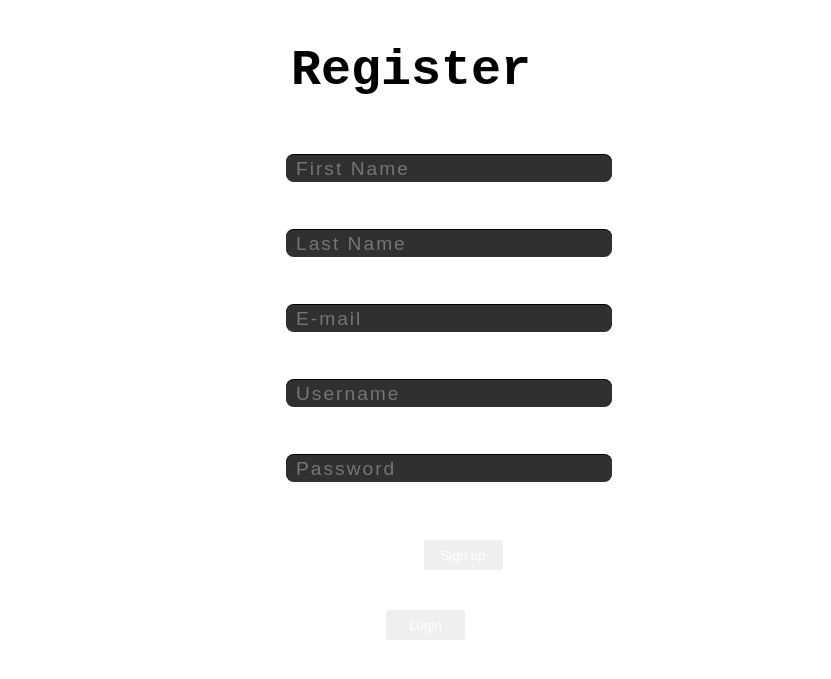
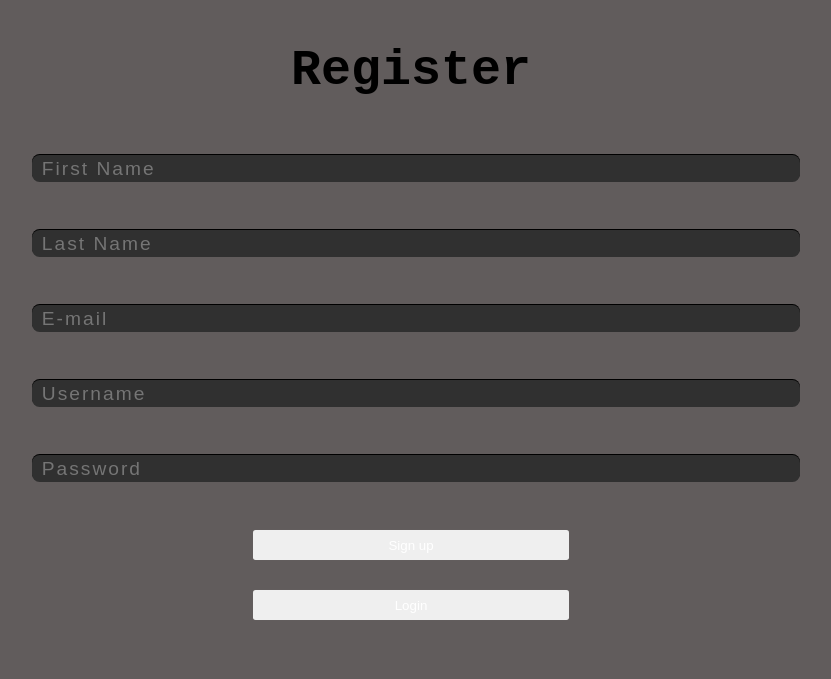
Before and after one commit to kroutled/Camagru, a PHP site: page / in a window 1280 px wide. Shown: the top 679 px of the page, without its empty margins (229-1060 px from the left). Run offline with PHP 8.4, Linux system fonts and the light colour scheme; data that the repository does not hold is empty.

Commit message:
css update

```diff
--- a/index.php
+++ b/index.php
@@ -7,6 +7,7 @@
 </head>
 <body>
     <h2 class="suhead">Register</h2>
+    <div class="form">
         <form method="POST">
             <div class="input"><input type="text" name="first" placeholder="First Name"></div></br>
             <div class="input"><input type="text" name="last" placeholder="Last Name"></div></br>
@@ -17,8 +18,9 @@
                 <button type="submit" name="submit" value="ok">Sign up</button></br>
             </div>
         </form>
+    </div>
         <div class="logbut">
-        <a href="login.php"><button type="submit">Login</button></a>
+            <a href="login.php"><button id="login_but" type="submit">Login</button></a>
         </div>
 </body>
 </html>
--- a/login.php
+++ b/login.php
@@ -16,7 +16,7 @@
             </div>
         </form>
         <div class="logbut">
-        <a href="index.php"><button class="logbut" type="submit">Sign up</button></a>
+        <a href="index.php"><button type="submit">Sign up</button></a>
         </div>
 </body>
 </html>
--- a/style.css
+++ b/style.css
@@ -1,5 +1,5 @@
 body {
-    background-color: white;
+    background-color: rgb(97, 92, 92);
 }
 
 .suhead {
@@ -17,7 +17,7 @@ input {
     -webkit-box-shadow: 0 -1px 0 0px #000;
     box-shadow: 0 -1px 0 0px #000;
     border: none;
-    width: 316px;
+    width: 100%;
     height: 27px;
     margin: 15px 0;
     color: #fff;
@@ -28,7 +28,7 @@ input {
 }
 
 button {
-    width: 79px;
+    width: 316px;
     height: 30px;
     text-align: center;
     border: none;
@@ -47,19 +47,21 @@ button:hover {
 }
 
 .but {
-    margin: auto;
-    width: 50%;
-    margin-left: 45%;
-    padding: 10px;
+    width: 100%;
 }
 
 form{
     margin: 0 auto;
-    width:250px;
+    width: 60%;
+    text-align: center;
  }
 
  .logbut {
-    margin: 0 auto;
     text-align: center;
-    width: 80px;
+    width: 100%;
  }
+.form
+{
+    width: 100%;
+    text-align: center;
+}
```
